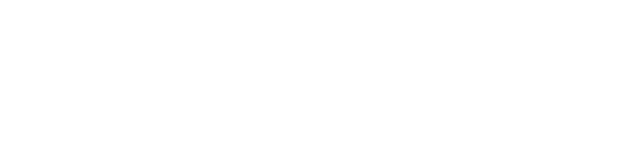
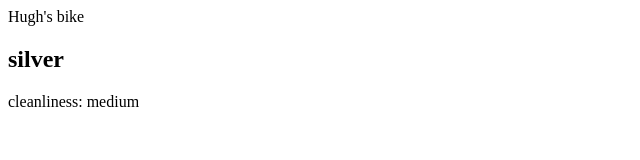
Before and after one commit to WaracleAcademy/modern-javascript-002-HughJarvis, a plain HTML site: page details.html in a window 1280 px wide. Shown: the whole page, without its empty margins (0-640 px from the left). Drawn offline with Linux system fonts and the light colour scheme.

Commit message:
Update details.html

```diff
--- a/details.html
+++ b/details.html
@@ -1,4 +1,12 @@
 <!DOCTYPE html>
 <html>
-
+   <head>
+      <meta charset="utf-8">
+      <title>bike details</title>
+   </head>
+   <body>
+     <h>Hugh's bike</h>
+     <h2>silver</h2>
+      <p>cleanliness: medium</p>
+   </body>
 </html>
```
